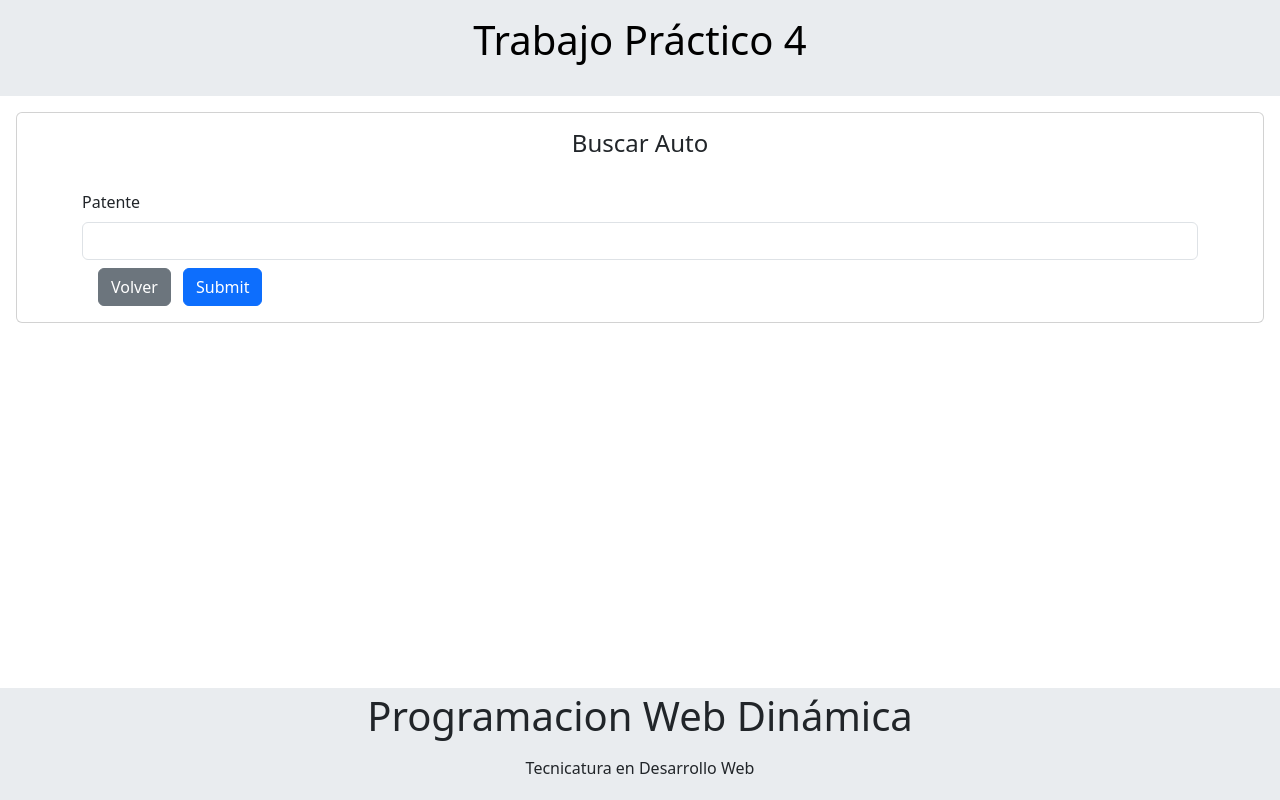
After one commit to FedericoLores/practicos-PWD, a PHP site: page /dinamica/tp4/vista/buscarAuto.php in a window 1280 px wide. The commit adds this page. Run offline with PHP 8.4, Linux system fonts and the light colour scheme.

Commit message:
agregamos buscar auto

```diff
--- /dev/null
+++ b/tp4/vista/buscarAuto.php
@@ -0,0 +1,28 @@
+<?php
+include_once (__DIR__.'/estructura/header.php');
+include_once (__DIR__.'/../control/AbmAuto.php');
+include_once (__DIR__.'/../modelo/conector/BaseDatos.php');
+include_once (__DIR__.'/../utils/scripts.php');
+?>
+
+<div class="card m-3">
+<div class="card-title text-center mt-3">
+    <h4>Buscar Auto</h4>
+</div>
+<div class="card-body">
+<form method="post" action="accion/accionBuscarAuto.php" class="needs-validation" novalidate>
+	<div class="container">
+        <label for="Patente" class="form-label">Patente</label>
+        <input id="Patente" class="form-control" name ="Patente" type="text"/>
+        <input id="accion" name ="accion" value="buscar" type="hidden">
+        <div class="row mt-2">
+            <div class="col mx-2">
+                <a href="indexAuto.php"><input type="button" class="btn btn-secondary mx-2" value="Volver"/></a>
+                <input type="submit" class="btn btn-primary">
+            </div>
+        </div>
+    </div>
+</form>
+</div>
+</div>
+<?php include_once '../vista/estructura/footer.php';?>
--- a/tp4/vista/indexAuto.php
+++ b/tp4/vista/indexAuto.php
@@ -41,6 +41,7 @@ if(count($listaAuto)>0){
 </table></div>
 <div class="container text-center mb-3">
 <a class="btn btn-primary p-2" href="autoNuevo.php">Ingresar un auto</a>
+<a class="btn btn-primary p-2" href="buscarAuto.php">Buscar un auto</a>
 </div>
 </div>
 <?php include_once './estructura/footer.php';?>
```
Also changed, not shown: tp4/vista/accion/accionBuscarAuto.php (added, +52 -0 lines).
